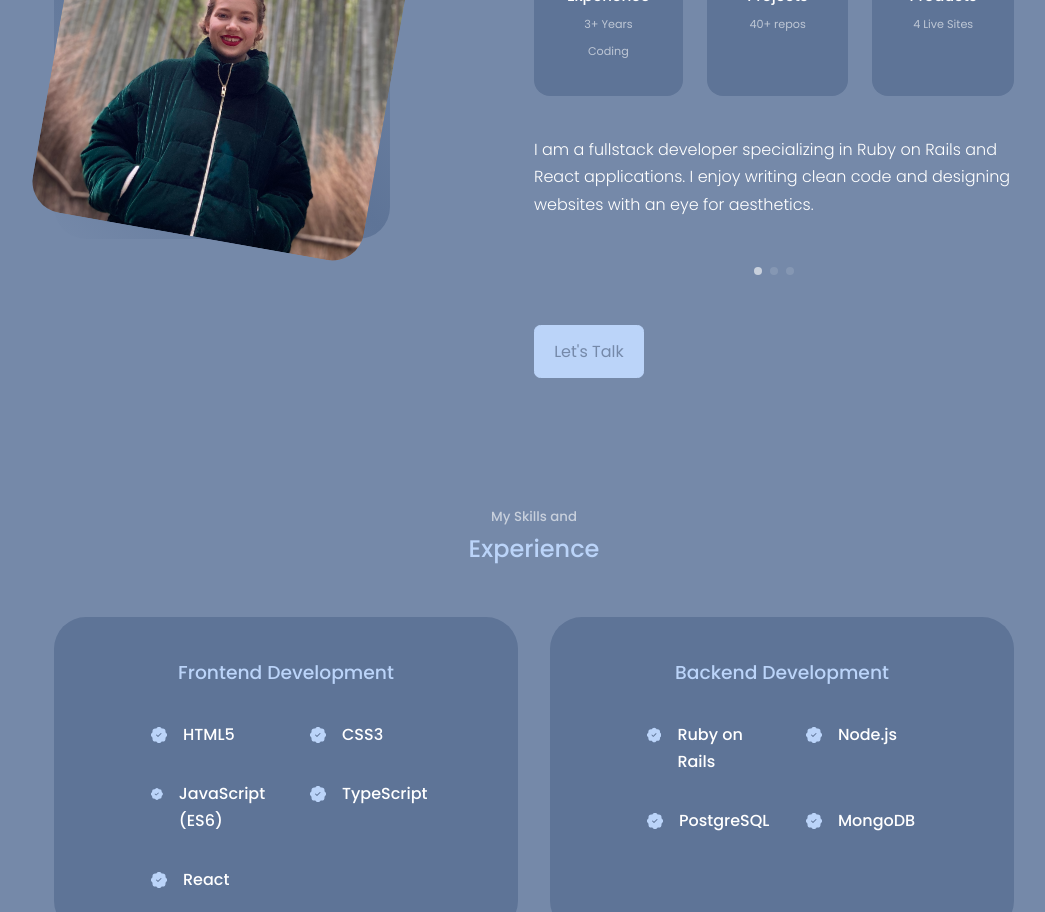
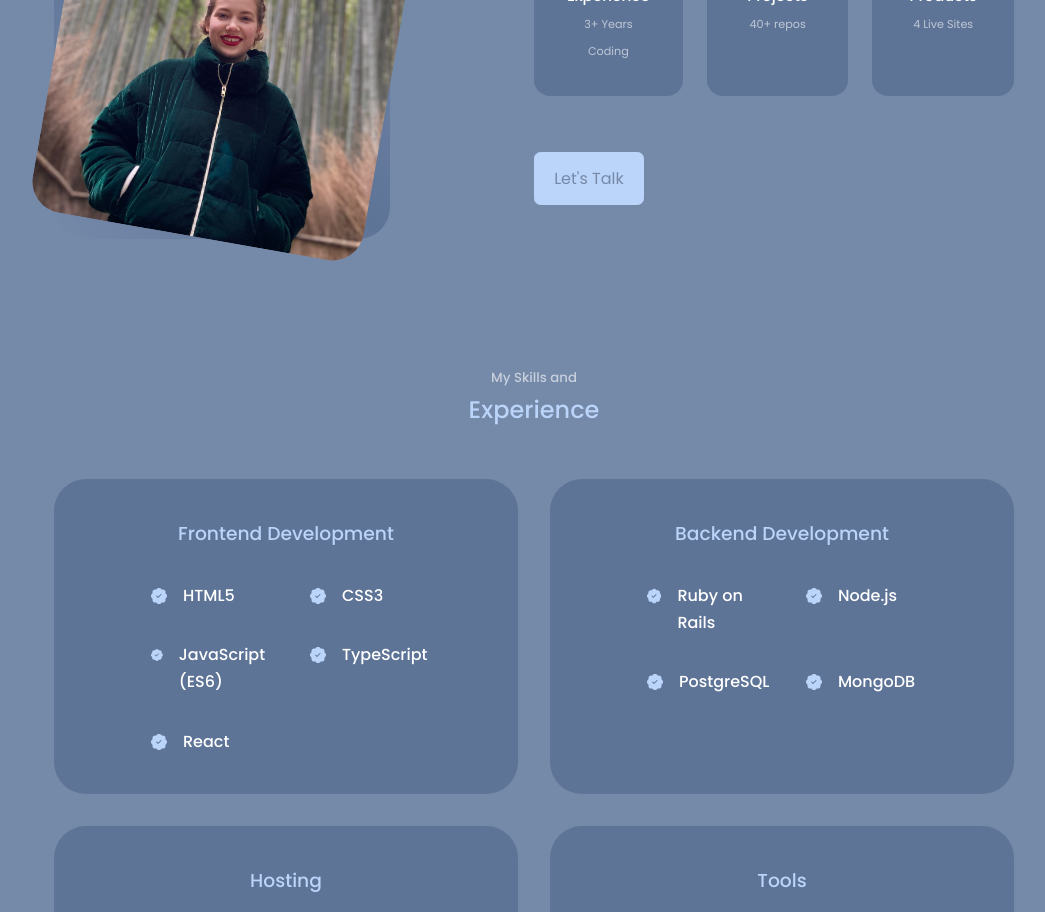
Before and after one commit to AidanFournier/react-portfolio-site, a React (Create React App) app: page / in a window 1280 px wide. Shown: the part 1080-1992 px from the top of the page, without its empty margins (106-1151 px from the left). Built offline with nearby package versions, Linux system fonts and the light colour scheme.

Commit message:
Removed swiper.js from section

```diff
--- a/src/components/About.jsx
+++ b/src/components/About.jsx
@@ -62,7 +62,7 @@ const About = () => {
             </article>
           </div>
 
-          <Swiper
+          {/* <Swiper
             pagination={{ clickable: true }}
             modules={[Pagination]}
             spaceBetween={50}
@@ -76,7 +76,7 @@ const About = () => {
               )
             })
           }
-          </Swiper>
+          </Swiper> */}
 
           <a href="#contact" className="btn btn-primary">Let's Talk</a>
         </div>
```
